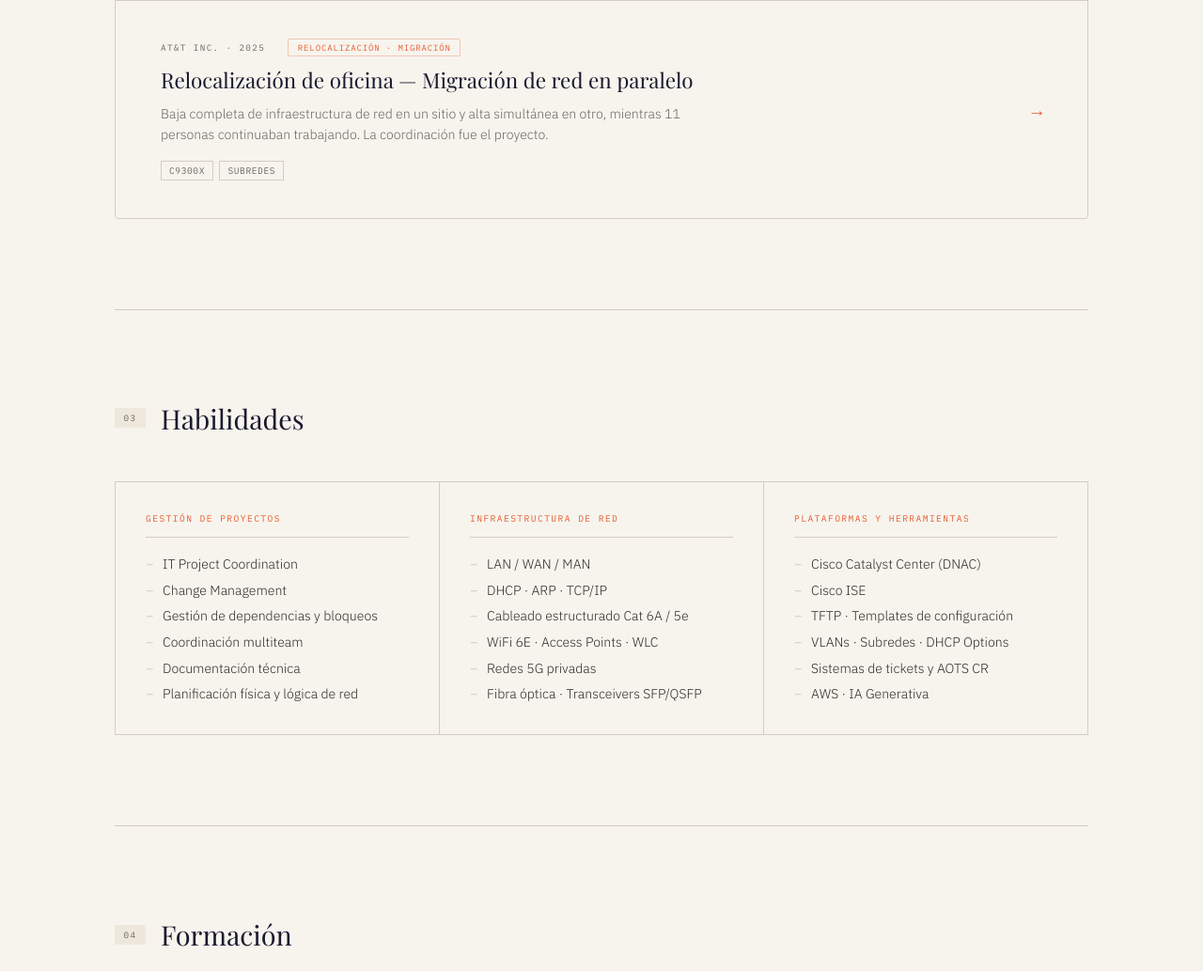
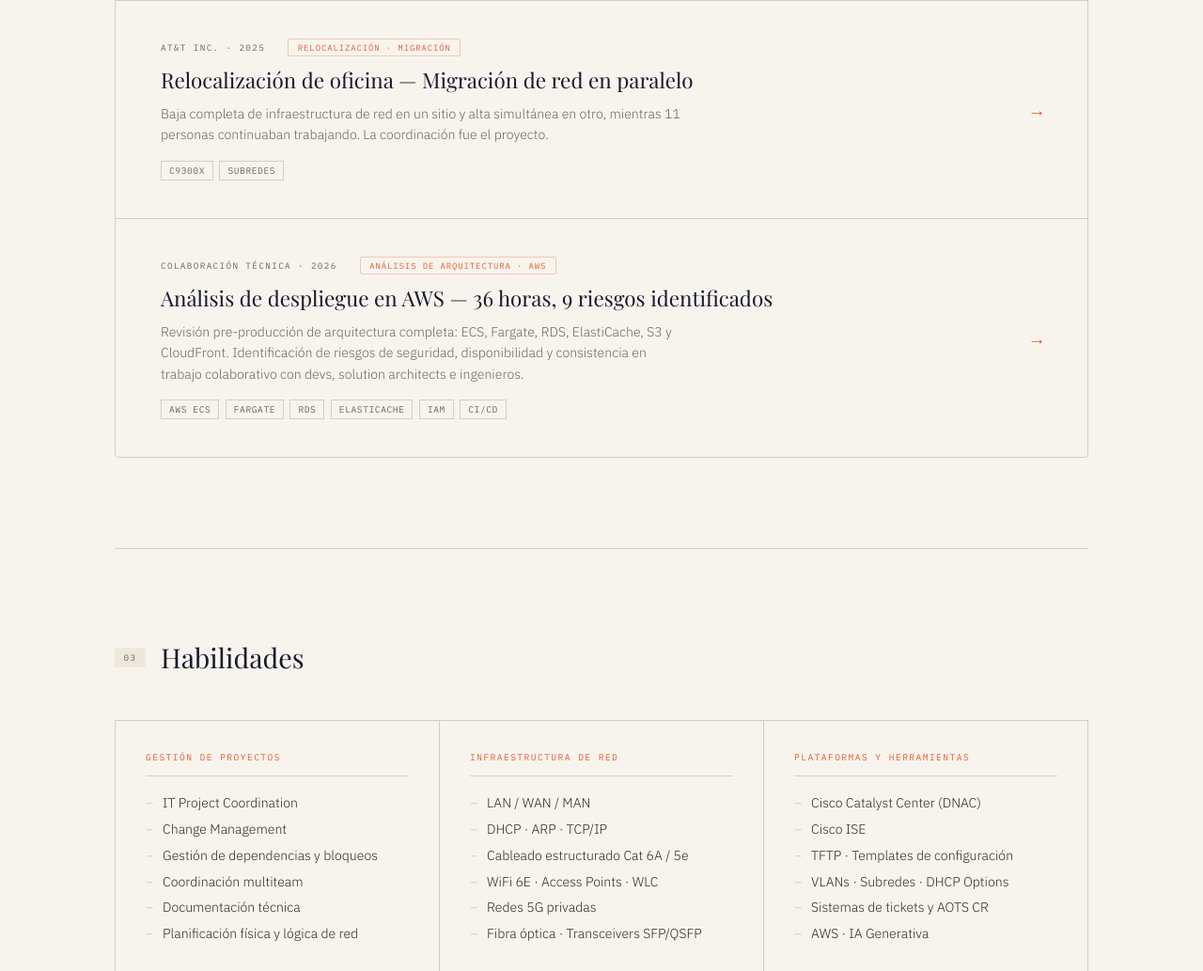
Before and after one commit to pamegatto/pamegatto.github.io, a plain HTML site: page index.html in a window 1280 px wide. Shown: the part 2573-3606 px from the top of the page at 94% size. Drawn offline with nearby package versions, Linux system fonts and the light colour scheme; a web font is replaced by a local one.

Commit message:
index.html

```diff
--- a/index.html
+++ b/index.html
@@ -442,6 +442,26 @@
         <div class="card-arrow">→</div>
       </a>
 
+      <a href="proyecto-arquitectura-aws.html" class="project-card">
+  <div>
+    <div class="card-meta">
+      <span>Colaboración técnica · 2026</span>
+      <span class="card-type upgrade">Análisis de arquitectura · AWS</span>
+    </div>
+    <div class="card-title">Análisis de despliegue en AWS — 36 horas, 9 riesgos identificados</div>
+    <p class="card-desc">Revisión pre-producción de arquitectura completa: ECS, Fargate, RDS, ElastiCache, S3 y CloudFront. Identificación de riesgos de seguridad, disponibilidad y consistencia en trabajo colaborativo con devs, solution architects e ingenieros.</p>
+    <div class="card-tags">
+      <span class="card-tag">AWS ECS</span>
+      <span class="card-tag">Fargate</span>
+      <span class="card-tag">RDS</span>
+      <span class="card-tag">ElastiCache</span>
+      <span class="card-tag">IAM</span>
+      <span class="card-tag">CI/CD</span>
+    </div>
+  </div>
+  <div class="card-arrow">→</div>
+</a>
+
     </div>
   </section>
 
```
